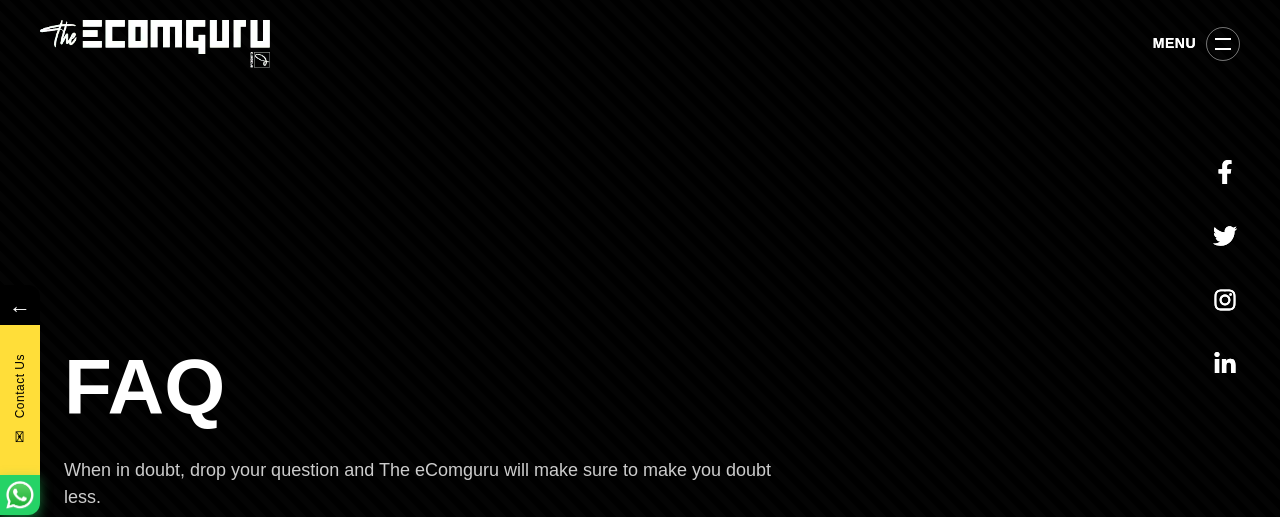
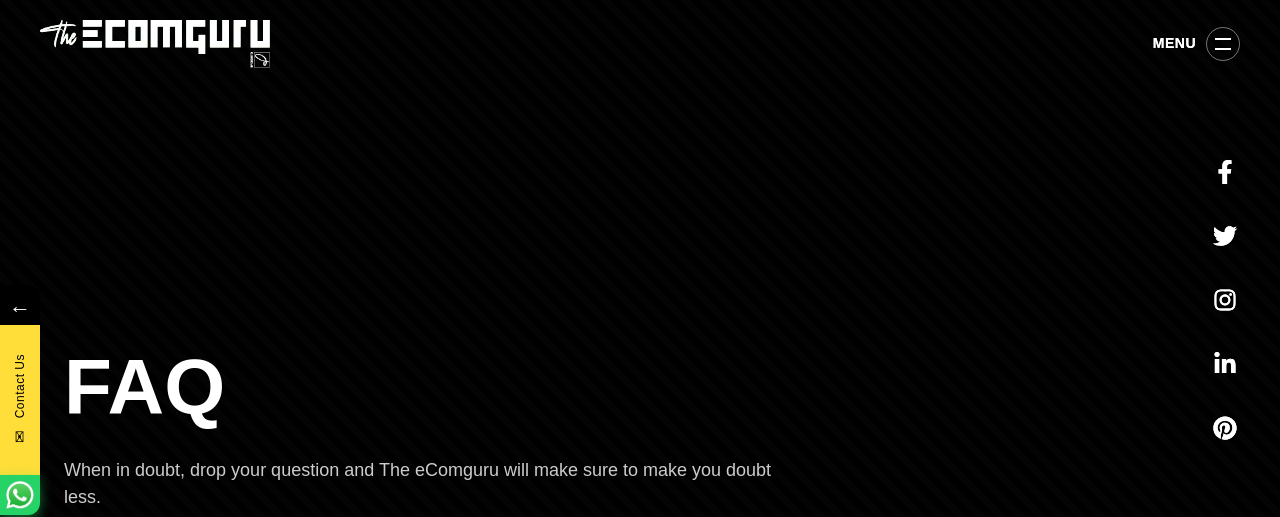
Before and after one commit to devops-89/Ecom-Guru, a Next.js app: page /faq in a window 1280 px wide. Shown: the top 517 px of the page. Built offline with nearby package versions, Linux system fonts and the light colour scheme.

Commit message:
add social links

```diff
--- a/package.json
+++ b/package.json
@@ -11,7 +11,7 @@
   "dependencies": {
     "@tailwindcss/vite": "^4.3.0",
     "aos": "^2.3.4",
-    "next": "16.0.0",
+    "next": "16.0.10",
     "react": "19.2.0",
     "react-country-flag": "^3.1.0",
     "react-dom": "19.2.0",
--- a/src/components/Footer/Footer.js
+++ b/src/components/Footer/Footer.js
@@ -1,7 +1,7 @@
 "use client";
 import "./Footer.css";
 import Image from "next/image";
-import { FaFacebookF, FaTwitter, FaInstagram, FaLinkedinIn } from "react-icons/fa";
+import { FaFacebookF, FaTwitter, FaInstagram, FaLinkedinIn, FaPinterest } from "react-icons/fa";
 import { SERVICES } from "../../assets/generic-data";
 import Link from "next/link";
 
@@ -59,7 +59,11 @@ export default function Footer() {
       {/* SOCIAL + COPYRIGHT BOTTOM */}
       <div className="footer-bottom">
         <div className="footer-social">
-          <FaFacebookF /> <FaTwitter /> <FaInstagram /> <FaLinkedinIn />
+          <a href="https://www.facebook.com/onlinechannelsalessolution" target="_blank" rel="noopener noreferrer"><FaFacebookF /></a>
+          <a href="https://x.com/theecomg" target="_blank" rel="noopener noreferrer"><FaTwitter /></a>
+          <a href="https://www.instagram.com/onlinechannelsales/" target="_blank" rel="noopener noreferrer"><FaInstagram /></a>
+          <a href="https://in.linkedin.com/company/theecomguru" target="_blank" rel="noopener noreferrer"><FaLinkedinIn /></a>
+          <a href="https://in.pinterest.com/theecomguru_/" target="_blank" rel="noopener noreferrer"><FaPinterest /></a>
         </div>
         <p className="copyright">
           © {new Date().getFullYear()} Digixito Media Private Limited
--- a/src/components/HeroLayout.js
+++ b/src/components/HeroLayout.js
@@ -7,6 +7,7 @@ import {
   FaTwitter,
   FaInstagram,
   FaLinkedinIn,
+  FaPinterest,
 } from "react-icons/fa";
 
 const MENU_ITEMS = [
@@ -18,7 +19,13 @@ const MENU_ITEMS = [
   { label: "Contact Us", href: "/contact" },
 ];
 
-const SOCIAL_ICONS = [FaFacebookF, FaTwitter, FaInstagram, FaLinkedinIn];
+const SOCIAL_ICONS = [
+  { icon: FaFacebookF, href: "https://www.facebook.com/onlinechannelsalessolution" },
+  { icon: FaTwitter, href: "https://x.com/theecomg" },
+  { icon: FaInstagram, href: "https://www.instagram.com/onlinechannelsales/" },
+  { icon: FaLinkedinIn, href: "https://in.linkedin.com/company/theecomguru" },
+  { icon: FaPinterest, href: "https://in.pinterest.com/theecomguru_/" },
+];
 
 export default function HeroLayout({ children }) {
   const [yellow, setYellow] = useState(false);
@@ -152,8 +159,8 @@ export default function HeroLayout({ children }) {
       {!menuOpen && (
         <aside className="rightSidebar">
           <div className="socialIcons">
-            {SOCIAL_ICONS.map((Icon, index) => (
-              <a key={index}>
+            {SOCIAL_ICONS.map(({ icon: Icon, href }, index) => (
+              <a key={index} href={href} target="_blank" rel="noopener noreferrer">
                 <Icon />
               </a>
             ))}
```
Also changed, not shown: 1 other file (tests, documents, lock files or other folders).
